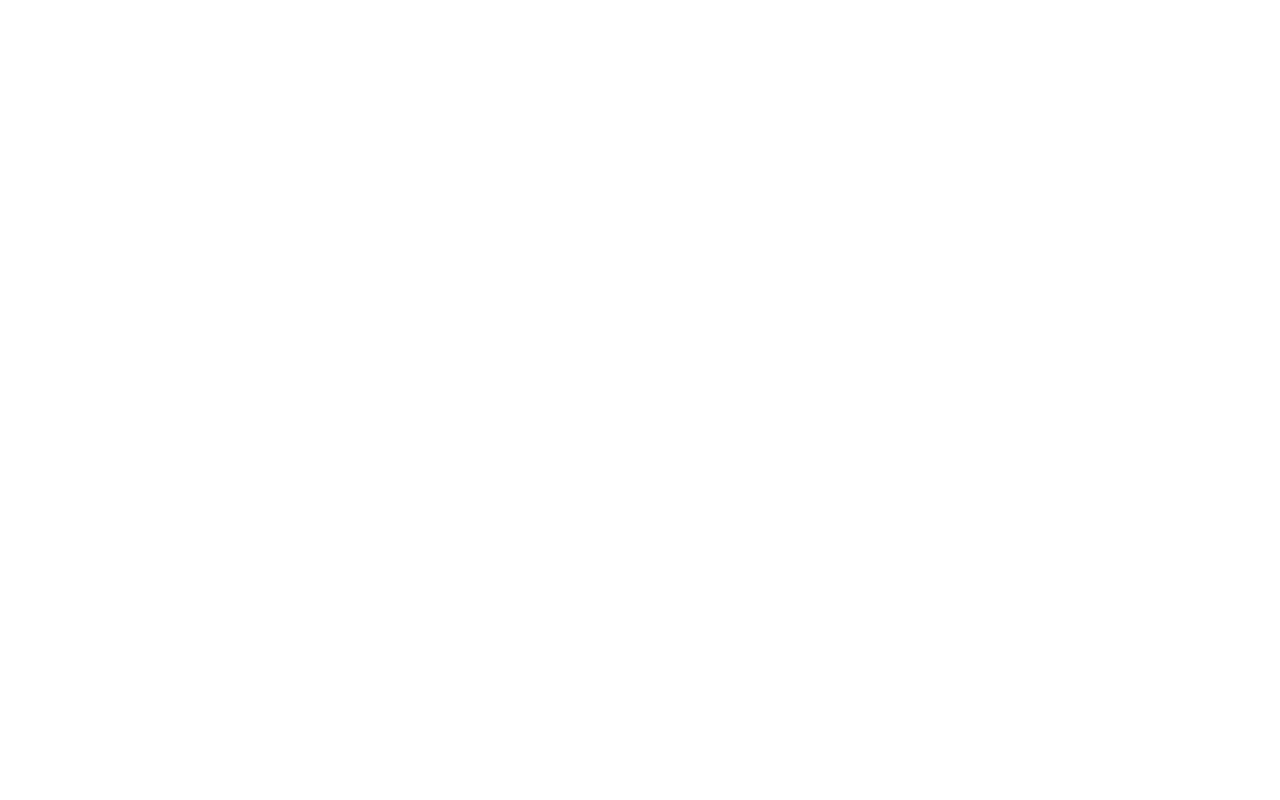
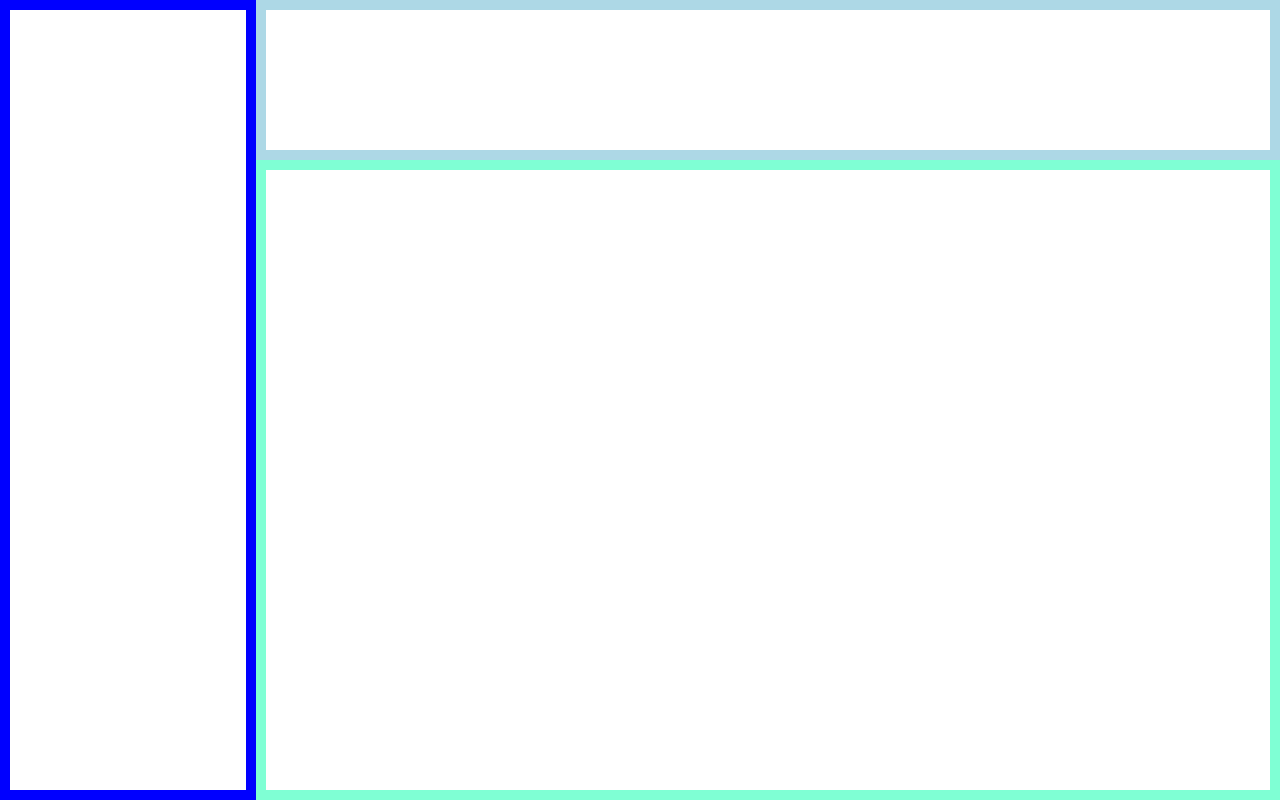
Before and after one commit to reneexie01/odin-admin-dashboard, a plain HTML site: page index.html in a window 1280 px wide. Drawn offline with Linux system fonts and the light colour scheme.

Commit message:
Added basic structure for sidebar, header, and container

```diff
--- a/index.html
+++ b/index.html
@@ -7,5 +7,10 @@
     <link rel="stylesheet" href="styles.css">
 </head>
 <body>
+    <div class="container">
+        <div class="sidebar"></div>
+        <div class="header"></div>
+        <div class="main-content"></div>
+    </div>
 </body>
 </html>
--- a/styles.css
+++ b/styles.css
@@ -0,0 +1,32 @@
+* {
+    box-sizing: border-box;
+    margin: 0;
+}
+
+.container {
+    display: grid;
+    grid-template-columns: 1fr 4fr;
+}
+
+.sidebar {
+    width: 20vw;
+    height: 100vh;
+    border: 10px solid blue;
+    grid-row: 1 / 3;
+}
+
+.header {
+    width: 80vw;
+    height: 20vh;
+    border: 10px solid lightblue;
+    grid-column: 2 / -1;
+    grid-row: 1 / 2;
+}
+
+.main-content {
+    width: 80vw;
+    height: 80vh;
+    border: 10px solid aquamarine;
+    grid-column: 2 / -1;
+    grid-row: 2 / 3;
+}
```
